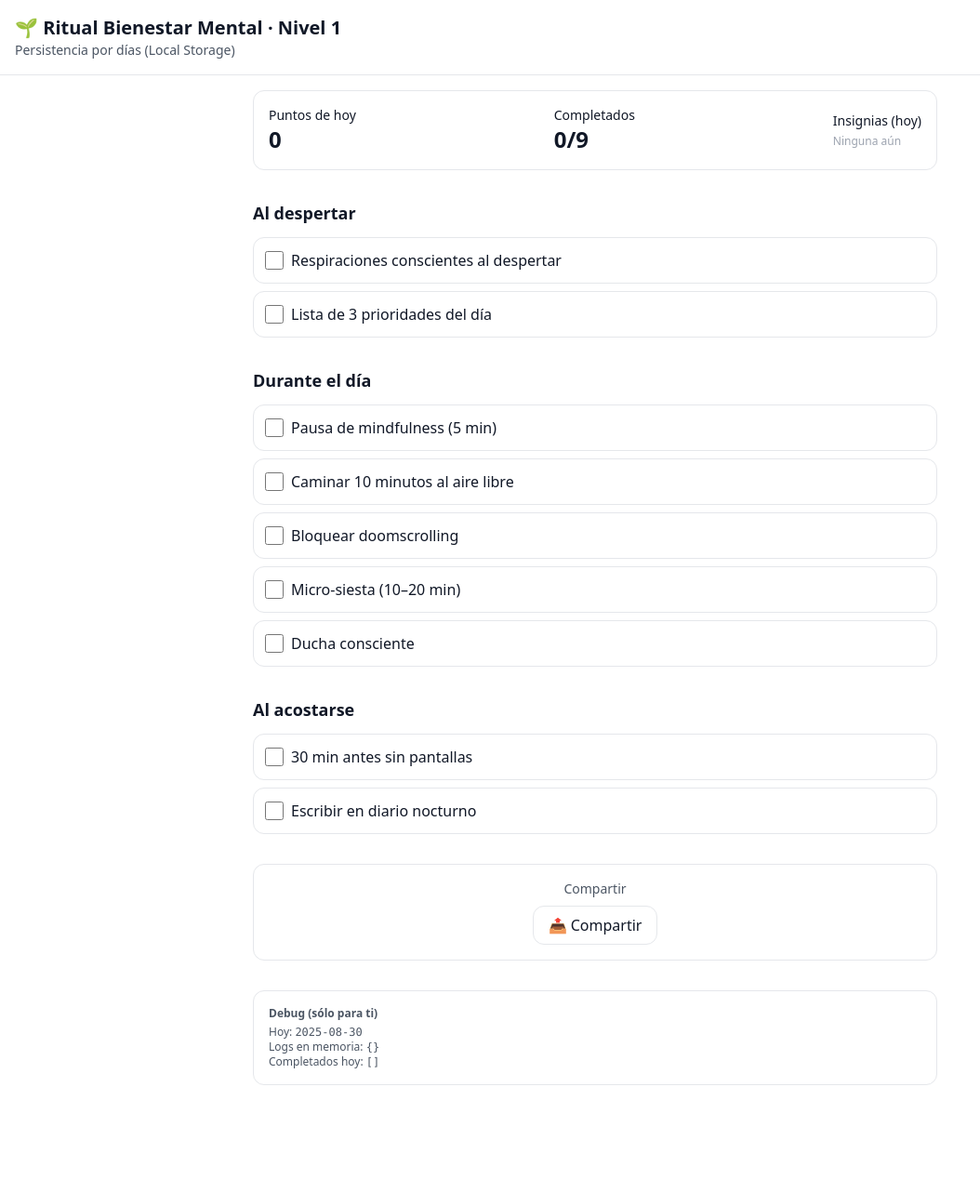
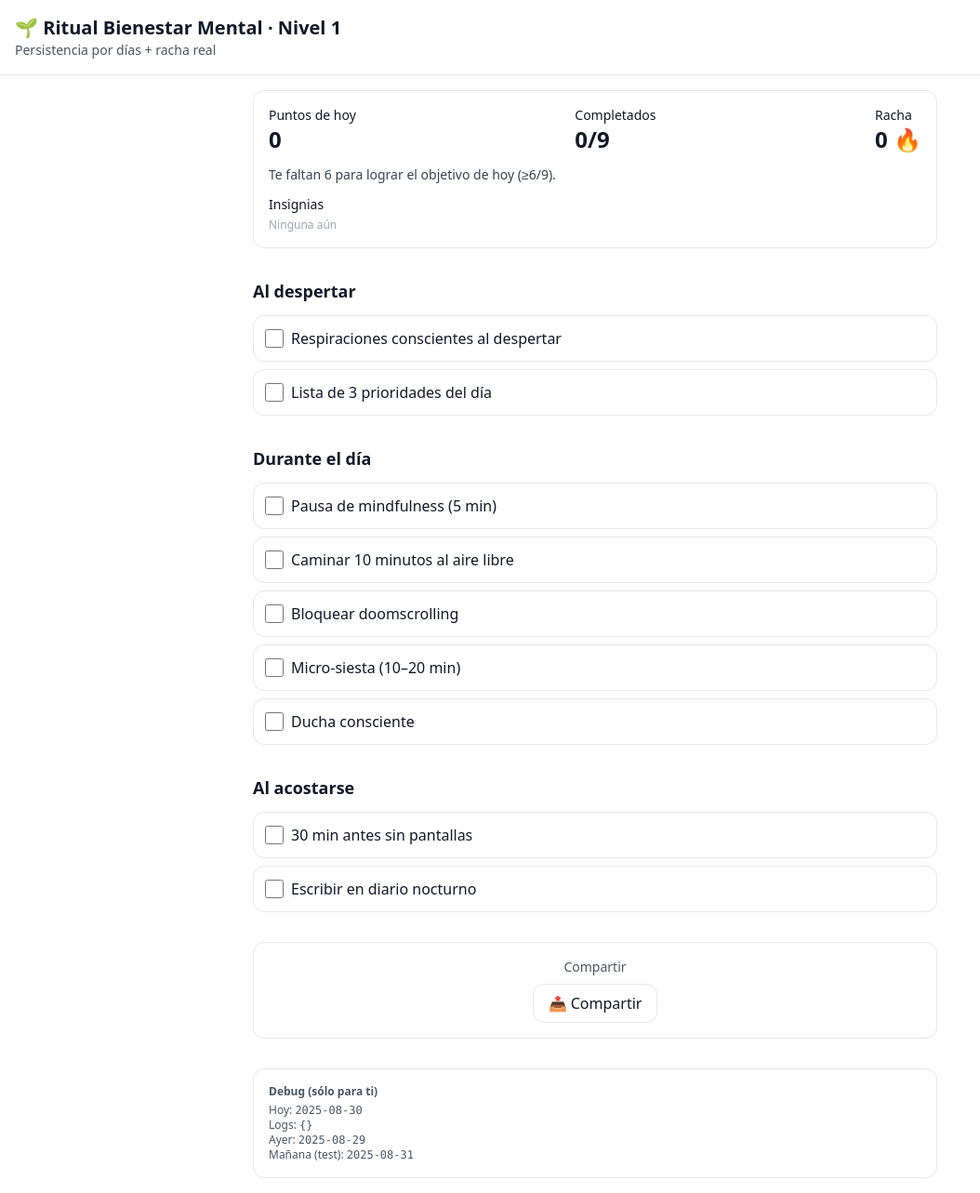
Before and after one commit to pedro-adasilva/ritual-app, a React (Vite) app: page / in a window 1280 px wide. Shown: the whole page at 93% size, without its empty margins (0-1054 px from the left). Before the commit the page ends 1183 px from the top, so only its background shows below. Built offline with nearby package versions, Linux system fonts and the light colour scheme.

Commit message:
Añadido rachas

```diff
--- a/public/sw.js
+++ b/public/sw.js
@@ -1,6 +1,6 @@
 // public/sw.js
 // 💡 cambia la versión en cada deploy importante:
-const VERSION = "v6";
+const VERSION = "v7";
 // Incluye el host para que diferentes dominios/previas no compartan caché
 const CACHE = `ritual-${VERSION}-${self.location.host}`;
 
--- a/src/App.tsx
+++ b/src/App.tsx
@@ -1,7 +1,7 @@
 // src/App.tsx
 import { useMemo } from "react";
 import { useLocalStorage } from "./hooks/useLocalStorage";
-import { todayKey } from "./utils/date";
+import { todayKey, addDaysKey, yesterdayKey } from "./utils/date";
 
 type Section = "Al despertar" | "Durante el día" | "Al acostarse";
 
@@ -25,24 +25,22 @@ const HABITS: Habit[] = [
 
 const SECTIONS: Section[] = ["Al despertar", "Durante el día", "Al acostarse"];
 
-// Estructura guardada en localStorage:
-// { "YYYY-MM-DD": ["h1","h3", ...] }
+// logs: { "YYYY-MM-DD": ["h1","h3", ...] }
 type Logs = Record<string, string[]>;
+
+const DAILY_TARGET = 6; // objetivo de día OK: ≥6/9 hábitos
 
 export default function App() {
   const today = todayKey();
-
-  // Estado persistente en localStorage
   const [logs, setLogs] = useLocalStorage<Logs>("logs", {});
 
   // Conjunto de hábitos completados HOY
   const completedToday = useMemo(() => new Set(logs[today] || []), [logs, today]);
+  const completedCount = completedToday.size;
+  const pointsToday = completedCount * 10;
+  const todayIsSuccess = completedCount >= DAILY_TARGET;
 
-  // Puntos (10 por hábito) y contador
-  const pointsToday = completedToday.size * 10;
-  const completedCount = completedToday.size;
-
-  // Marcar / desmarcar un hábito
+  // Alterna un hábito hoy
   function toggleHabit(id: string) {
     setLogs((prev) => {
       const set = new Set(prev[today] || []);
@@ -51,25 +49,54 @@ export default function App() {
     });
   }
 
-  // Insignias (solo como ejemplo visual para hoy)
+  // --- Cálculo de racha real (días consecutivos con >= DAILY_TARGET) ---
+  const streak = useMemo(() => {
+    let count = 0;
+    let day = today;
+
+    // Si hoy es exitoso, contamos hoy y seguimos hacia atrás
+    if ((logs[day]?.length || 0) >= DAILY_TARGET) {
+      count++;
+      // retrocede mientras “ayer”, “antes de ayer”, etc. también sean >= objetivo
+      for (;;) {
+        day = yesterdayKey(day);
+        const done = logs[day]?.length || 0;
+        if (done >= DAILY_TARGET) count++;
+        else break;
+      }
+    } else {
+      // hoy no es exitoso: no contamos hoy, mirar si ayer empezaba una racha (para mostrar info)
+      // (opcional, pero dejamos la racha en 0 si hoy no llega al objetivo)
+      count = 0;
+    }
+    return count;
+  }, [logs, today]);
+
+  // Insignias (solo ejemplo visual para HOY)
   const badgesToday = useMemo(() => {
     const out: string[] = [];
     if (completedToday.has("h1")) out.push("Zen Starter");
     if (completedToday.has("h8")) out.push("Sueño Limpio");
     if (completedToday.has("h9")) out.push("Escritor Constante");
+    if (streak >= 7) out.push("🔥 Racha 7 días");
     return out;
-  }, [completedToday]);
+  }, [completedToday, streak]);
+
+  // Mensaje de ayuda según progreso de hoy
+  const helperText = todayIsSuccess
+    ? "✅ Día conseguido (≥6/9). ¡Suma a tu racha!"
+    : `Te faltan ${Math.max(0, DAILY_TARGET - completedCount)} para lograr el objetivo de hoy (≥${DAILY_TARGET}/9).`;
 
   return (
     <div className="min-h-screen bg-white text-gray-900">
       <header className="sticky top-0 bg-white border-b p-4">
         <h1 className="text-xl font-bold">🌱 Ritual Bienestar Mental · Nivel 1</h1>
-        <p className="text-sm text-gray-600">Persistencia por días (Local Storage)</p>
+        <p className="text-sm text-gray-600">Persistencia por días + racha real</p>
       </header>
 
       <main className="max-w-3xl mx-auto p-4 space-y-8">
         {/* Resumen del día */}
-        <div className="flex items-center justify-between p-4 rounded-xl border">
+        <div className="flex flex-wrap items-center justify-between gap-3 p-4 rounded-xl border">
           <div>
             <p className="text-sm">Puntos de hoy</p>
             <p className="text-2xl font-bold">{pointsToday}</p>
@@ -79,7 +106,12 @@ export default function App() {
             <p className="text-2xl font-bold">{completedCount}/9</p>
           </div>
           <div>
-            <p className="text-sm">Insignias (hoy)</p>
+            <p className="text-sm">Racha</p>
+            <p className="text-2xl font-bold">{streak} 🔥</p>
+          </div>
+          <div className="basis-full text-sm text-gray-700">{helperText}</div>
+          <div className="basis-full">
+            <div className="text-sm">Insignias</div>
             <div className="flex gap-2 mt-1 flex-wrap">
               {badgesToday.length ? (
                 badgesToday.map((b) => (
@@ -124,7 +156,12 @@ export default function App() {
           <button
             className="mt-2 px-4 py-2 rounded-xl border hover:bg-gray-50"
             onClick={() => {
-              const msg = `Hoy completé ${completedCount}/9 hábitos 🌱 (${pointsToday}/90 pts).`;
+              const msg = todayIsSuccess
+                ? `Hoy completé ${completedCount}/9 hábitos 🌱 (${pointsToday}/90 pts) y mi racha va en ${streak} 🔥`
+                : `Hoy llevo ${completedCount}/9 hábitos (${pointsToday}/90 pts). Me faltan ${Math.max(
+                    0,
+                    DAILY_TARGET - completedCount
+                  )} para lograr el objetivo de hoy.`;
               if (navigator.share) navigator.share({ text: msg });
               else {
                 navigator.clipboard.writeText(msg);
@@ -136,12 +173,13 @@ export default function App() {
           </button>
         </div>
 
-        {/* (Opcional) Panel de depuración para ver lo guardado */}
+        {/* Debug opcional */}
         <div className="p-4 rounded-xl border mt-2 text-xs text-gray-600">
           <div className="font-semibold mb-1">Debug (sólo para ti)</div>
           <div>Hoy: <code>{today}</code></div>
-          <div>Logs en memoria: <code>{JSON.stringify(logs)}</code></div>
-          <div>Completados hoy: <code>{JSON.stringify(Array.from(completedToday))}</code></div>
+          <div>Logs: <code>{JSON.stringify(logs)}</code></div>
+          <div>Ayer: <code>{yesterdayKey()}</code></div>
+          <div>Mañana (test): <code>{addDaysKey(today, 1)}</code></div>
         </div>
       </main>
     </div>
--- a/src/utils/date.ts
+++ b/src/utils/date.ts
@@ -11,3 +11,20 @@ function pad(n: number) {
     const day = pad(d.getDate());
     return `${y}-${m}-${day}`;
   }
+
+  // src/utils/date.ts (añadir debajo de todayKey)
+
+export function addDaysKey(yyyy_mm_dd: string, delta: number): string {
+    const [y, m, d] = yyyy_mm_dd.split("-").map(Number);
+    const date = new Date(y, (m - 1), d);
+    date.setDate(date.getDate() + delta);
+    const y2 = date.getFullYear();
+    const m2 = String(date.getMonth() + 1).padStart(2, "0");
+    const d2 = String(date.getDate()).padStart(2, "0");
+    return `${y2}-${m2}-${d2}`;
+  }
+
+  export function yesterdayKey(ofDay?: string): string {
+    const base = ofDay ?? todayKey();
+    return addDaysKey(base, -1);
+  }
```
